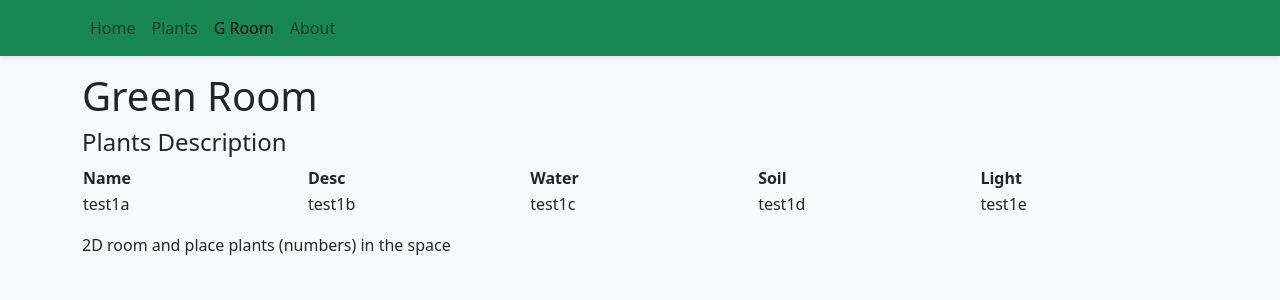
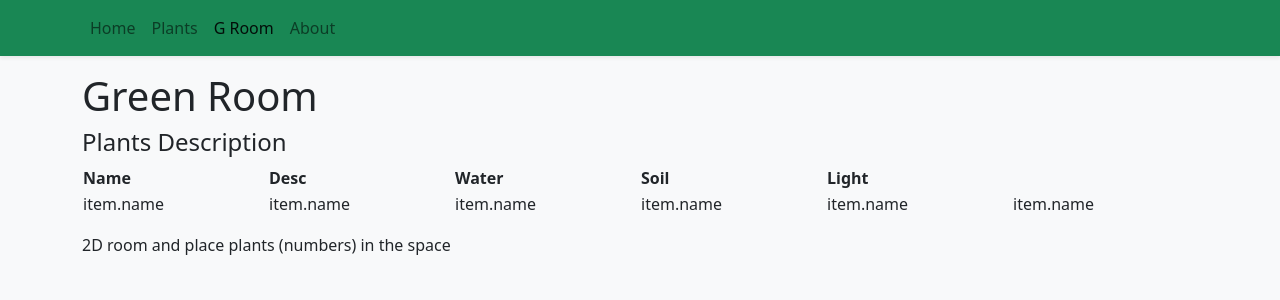
Before and after one commit to hseiji/green-room-app, a React (Vite) app: page /groom in a window 1280 px wide. Shown: the top 300 px of the page. Built offline with nearby package versions, Linux system fonts and the light colour scheme.

Commit message:
create GRoom item

```diff
--- /dev/null
+++ b/src/components/GRoomItem.tsx
@@ -0,0 +1 @@
+export function GRoomItem() {}
--- a/src/components/StoreItem.tsx
+++ b/src/components/StoreItem.tsx
@@ -5,11 +5,22 @@ import { formatCurrency } from '../helpers/formatCurrency'
 type StoreItemProps = {
   id: number
   name: string
-  price: number
+  desc: string
+  water: number
+  soil: number
+  light: number
   imgUrl: string
 }
 
-export function StoreItem({ id, name, price, imgUrl }: StoreItemProps) {
+export function StoreItem({
+  id,
+  name,
+  desc,
+  water,
+  soil,
+  light,
+  imgUrl,
+}: StoreItemProps) {
   const {
     getItemQuantity,
     increaseCartQuantity,
--- a/src/pages/GRomm.tsx
+++ b/src/pages/GRomm.tsx
@@ -6,10 +6,6 @@ export function GRoom() {
     <>
       <h1>Green Room</h1>
       <h4>Plants Description</h4>
-      {storeItems.map((item) => {
-        item.name
-      })}
-
       <Table>
         <thead>
           <th>Name</th>
@@ -19,11 +15,15 @@ export function GRoom() {
           <th>Light</th>
         </thead>
         <tbody>
-          <td>test1a</td>
-          <td>test1b</td>
-          <td>test1c</td>
-          <td>test1d</td>
-          <td>test1e</td>
+          {storeItems.map(
+            (item) => (
+              <td>item.name</td>
+            ),
+            // <td>test1b</td>
+            // <td>test1c</td>
+            // <td>test1d</td>
+            // <td>test1e</td>
+          )}
         </tbody>
       </Table>
 
```
